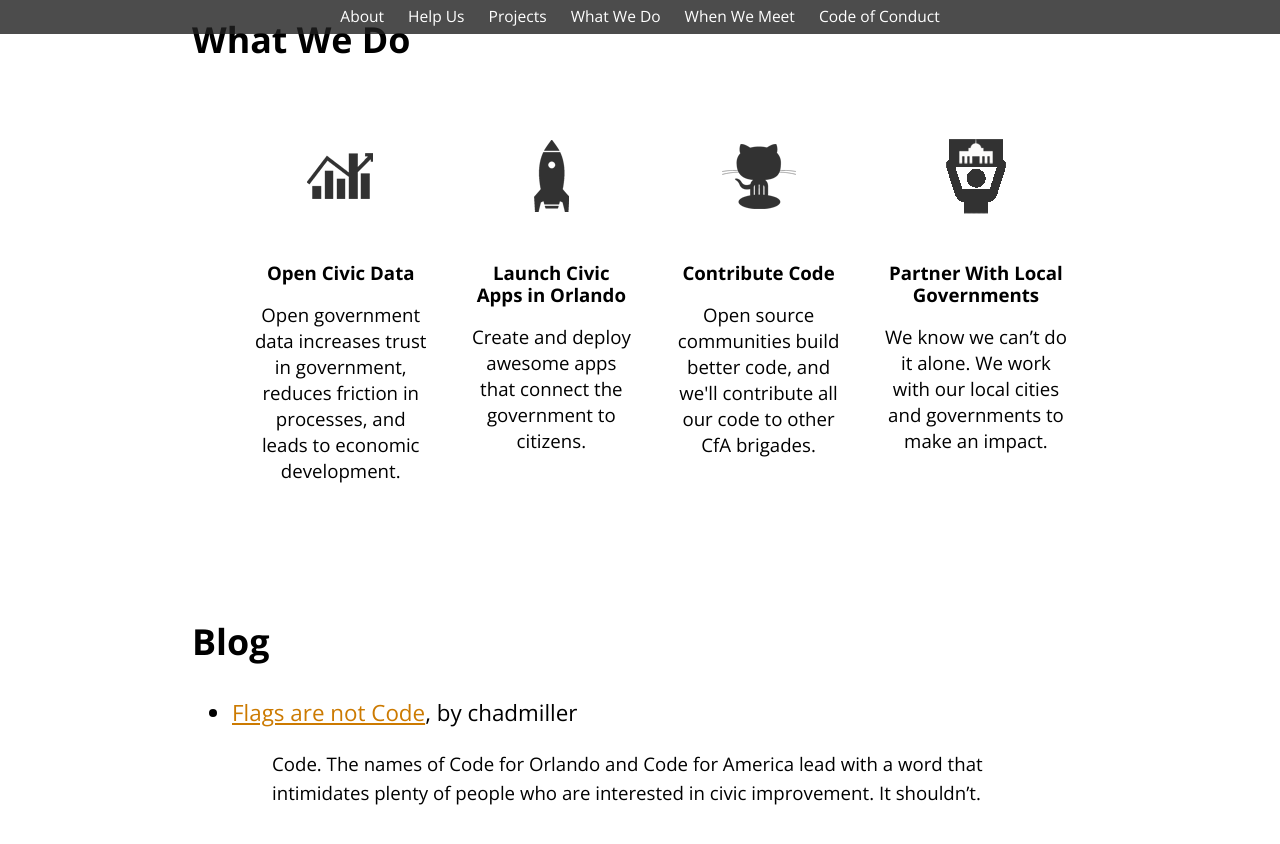
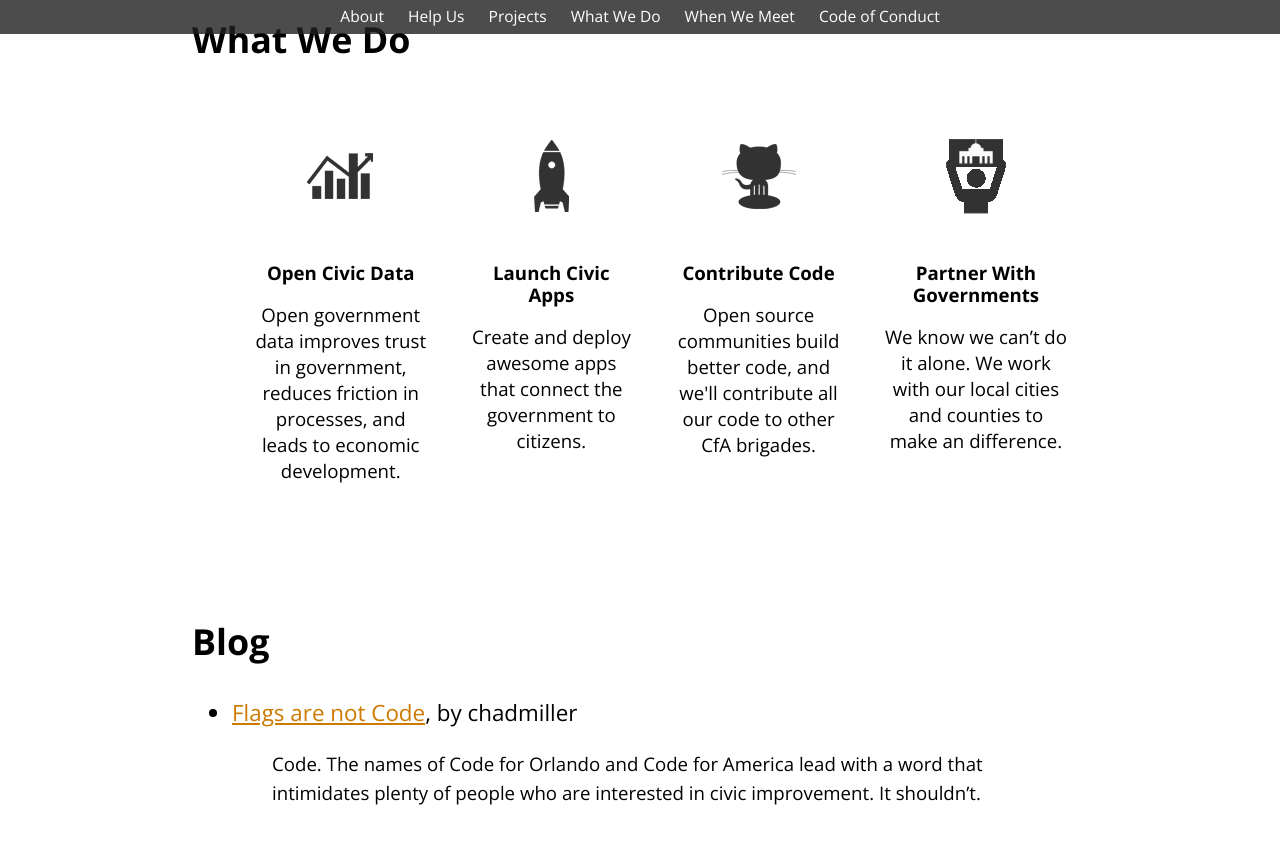
Before and after one commit to cforlando/cforlando.github.io, a Jekyll site: the page built from index.md, in a window 1280 px wide and 900 px high, scrolled down 1668 px. Shown: the top 844 px of the window. Built offline with Jekyll 4.4.1, drawn with Linux system fonts in a browser that asks for light colours; a style sheet for code colours, icons or effects is not loaded.

Commit message:
Simplify focus points

```diff
--- a/index.md
+++ b/index.md
@@ -11,16 +11,16 @@ mainmenu:
 focuspoints:
   - icon: images/data.png
     title: Open Civic Data
-    description: Open government data increases trust in government, reduces friction in processes, and leads to economic development.
+    description: Open government data improves trust in government, reduces friction in processes, and leads to economic development.
   - icon: images/launch.png
-    title: Launch Civic Apps in Orlando
+    title: Launch Civic Apps
     description: Create and deploy awesome apps that connect the government to citizens.
   - icon: images/octocat.png
     title: Contribute Code
     description: Open source communities build better code, and we'll contribute all our code to other CfA brigades.
   - icon: images/advocate.png
-    title: Partner With Local Governments
-    description: We know we can’t do it alone. We work with our local cities and governments to make an impact.
+    title: Partner With Governments
+    description: We know we can’t do it alone. We work with our local cities and counties to make an difference.
 contactus:
   - name: twitter
     url: https://twitter.com/codefororlando
```
